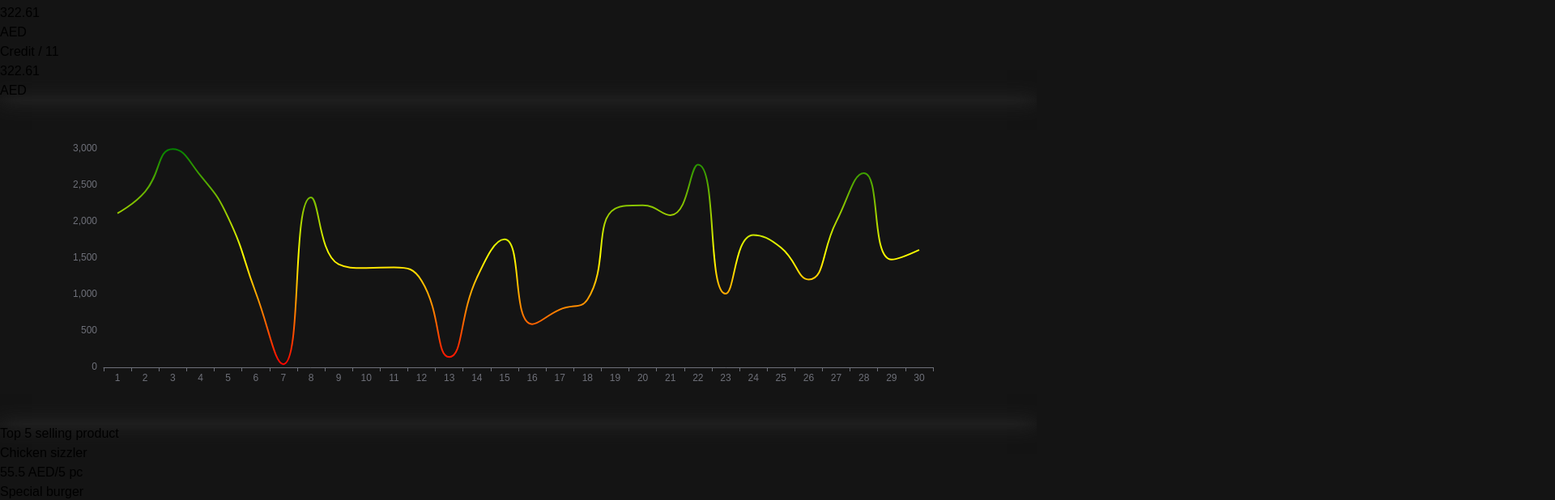
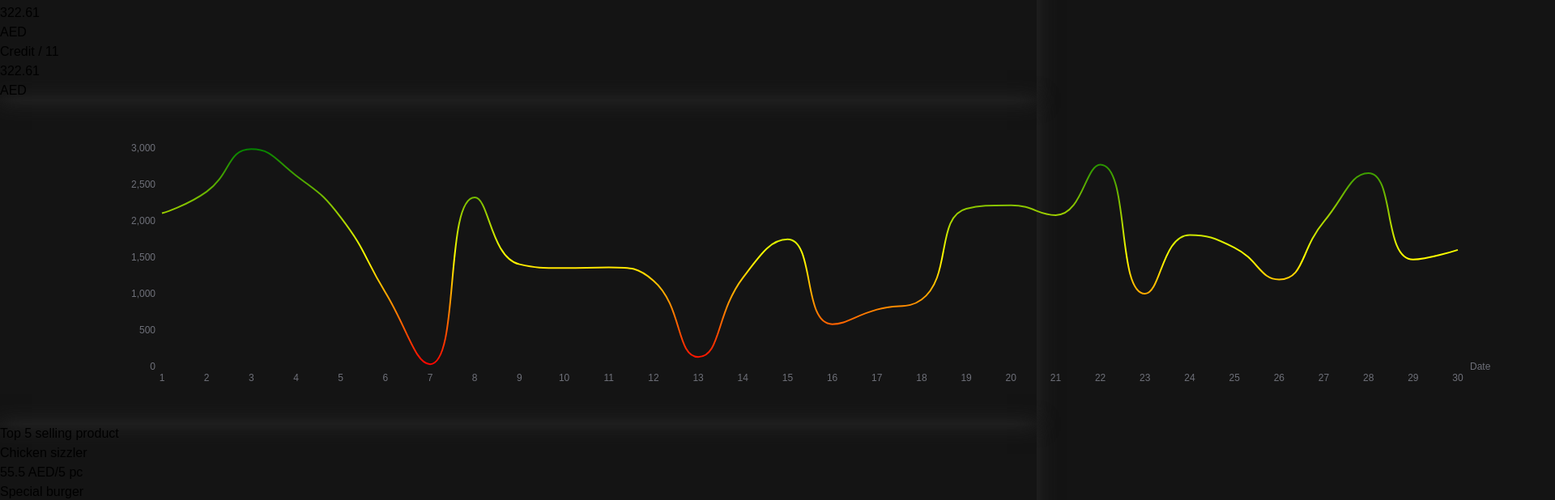
Before and after one commit to azzzrro/s_mt, a React (Vite) app: page /dashboard in a window 1280 px wide. Shown: the part 1780-2398 px from the top of the page at 81% size, 1920 px wide, since content can reach past the window. Built offline with nearby package versions, Linux system fonts and the light colour scheme.

Commit message:
chart-updates

```diff
--- a/src/Components/DashboardComponent.tsx
+++ b/src/Components/DashboardComponent.tsx
@@ -250,15 +250,16 @@ const DashboardComponent = () => {
       },
       xAxis: {
         type: 'category',
-        // boundaryGap: false,
-        // axisLine: { show: false }, // this will hide the x-axis line
-        // axisTick: { show: false },
+        boundaryGap: false,
+        name:"Date",
+        axisLine: { show: false }, // this will hide the x-axis line
+        axisTick: { show: false },
         data: Array.from({ length: 30 }, (_, i) => i + 1)
       },
       yAxis: {
         type: 'value',
-        // axisLine: { show: false }, // this will hide the y-axis line
-        // axisTick: { show: false }, // this will hide the y-axis tick marks
+        axisLine: { show: false }, // this will hide the y-axis line
+        axisTick: { show: false }, // this will hide the y-axis tick marks
         splitLine: { show: false },
         max: 3000
       },
@@ -407,7 +408,7 @@ const DashboardComponent = () => {
 
           <div className="dashboard-first-right xl:w-[45%] w-full h-fit py-1">
             <div className="h-[360px] overflow-x-scroll overflow-y-hidden child bg-[#141414]  rounded-[15px]">
-              <div id="main" style={{ width: "100%", height: 400 }} />
+              <div id="main" style={{ width: 2000, height: 400 }} />
             </div>
           </div>
         </div>
```
